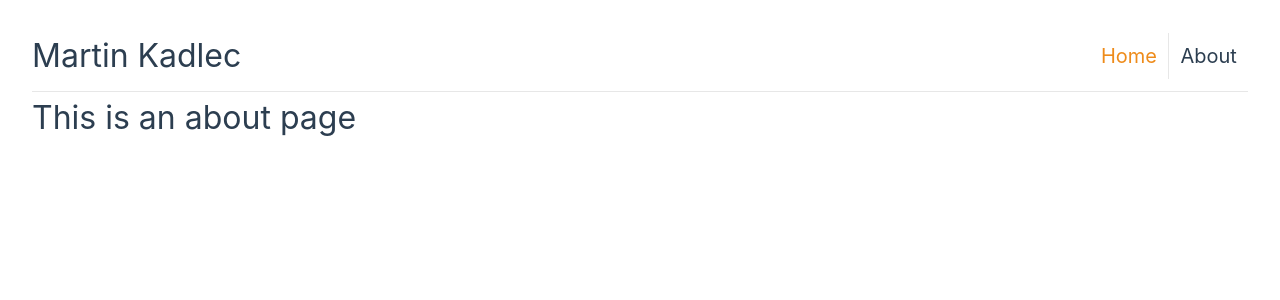
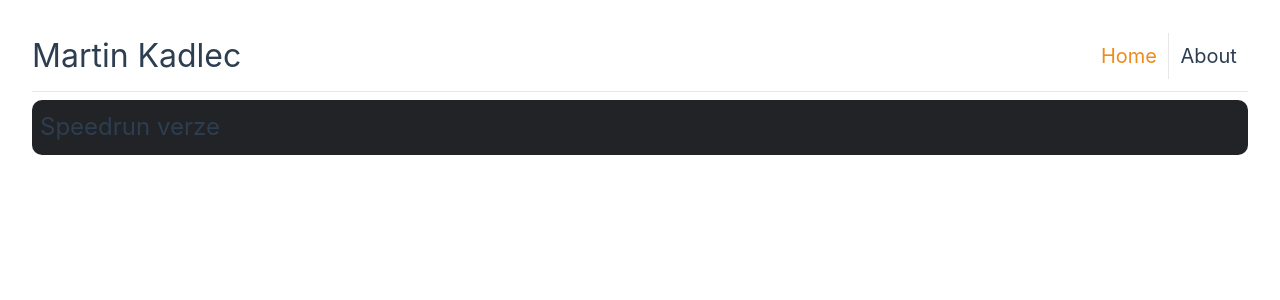
Before and after one commit to R4tmax/R4tmax.github.io, a Vue app: page /about in a window 1280 px wide. Shown: the top 300 px of the page. Built offline with nearby package versions, Linux system fonts and the light colour scheme.

Commit message:
change sections of the about view

```diff
--- a/src/views/AboutView.vue
+++ b/src/views/AboutView.vue
@@ -1,7 +1,11 @@
 <template>
-  <div class="about">
-    <h1>This is an about page</h1>
-  </div>
+  <main>
+    <section>
+      <h1>
+        Speedrun verze
+      </h1>
+    </section>
+  </main>
 </template>
 
 <style>
```
